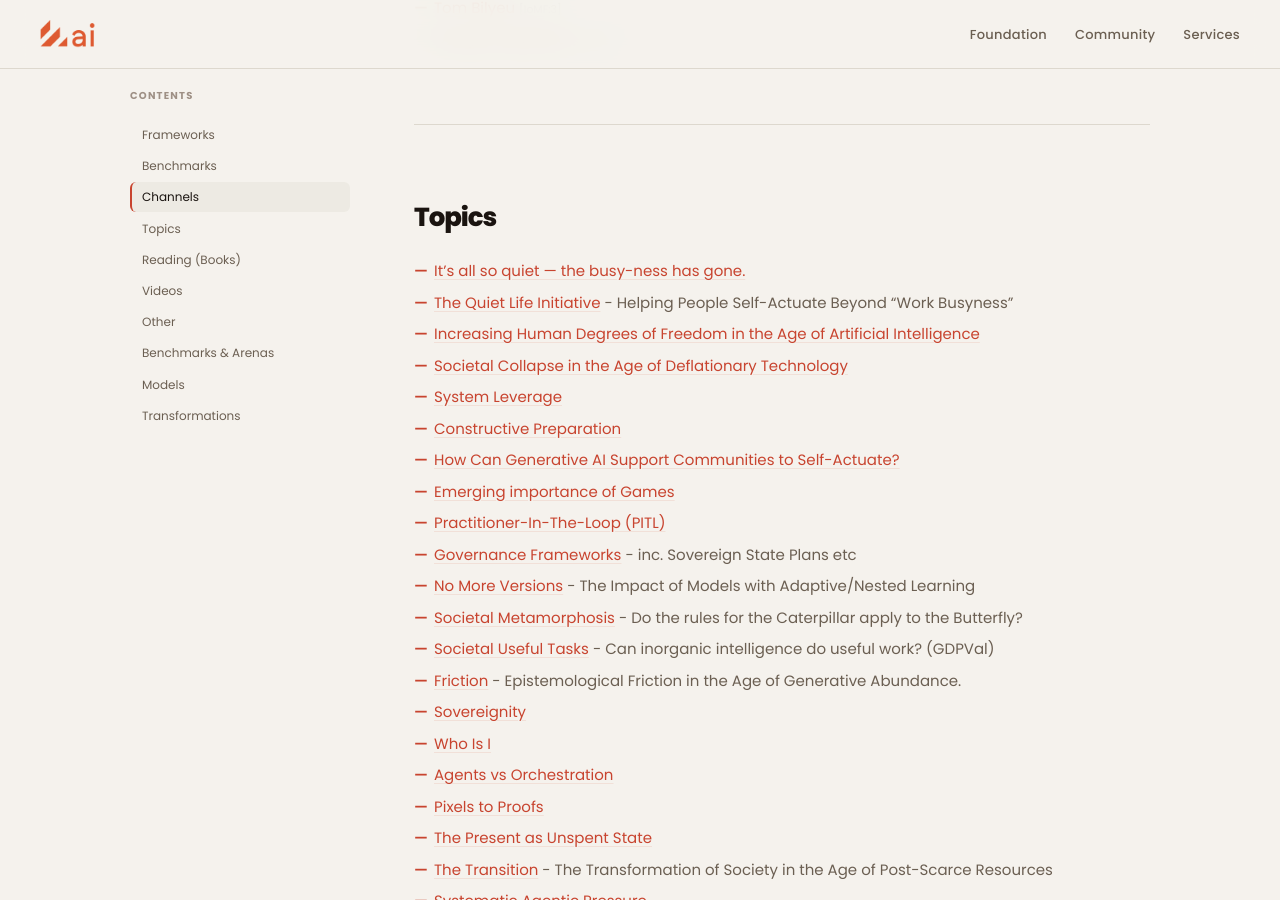
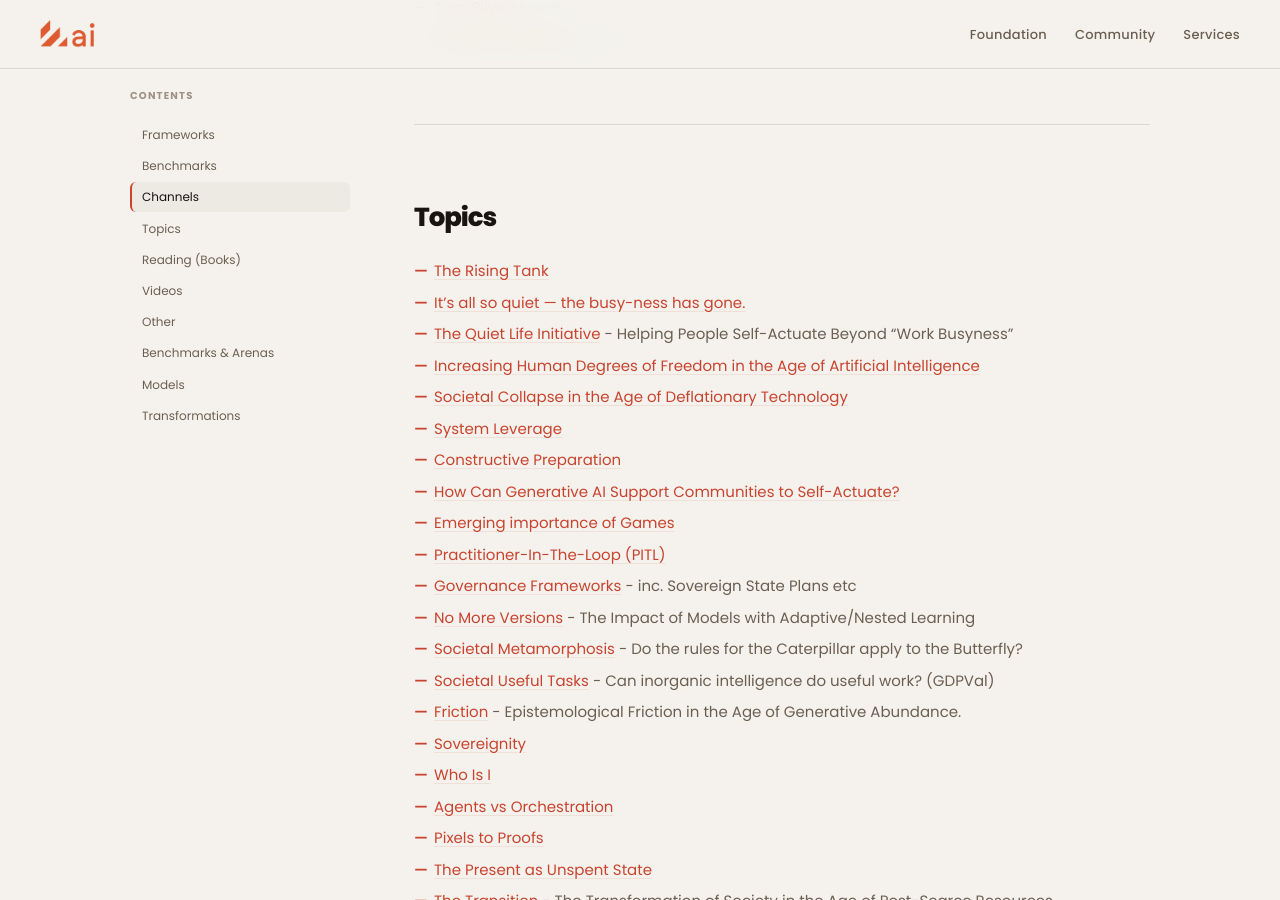
Before and after one commit to selfdriven-foundation/selfdriven-ai, a Jekyll site: the page built from docs/pages/research.md, in a window 1280 px wide and 900 px high, scrolled down 1223 px. Built offline with Jekyll 4.4.1, drawn with Linux system fonts in a browser that asks for light colours.

Commit message:
Update research.md

```diff
--- a/docs/pages/research.md
+++ b/docs/pages/research.md
@@ -29,6 +29,7 @@ permalink: /research/
 - [Google DeepMind](https://www.youtube.com/@googledeepmind) <span style="color:#888888;font-size:0.68rem;">[IoMF:2]</span>
 
 ## Topics
+- [The Rising Tank](/research/the-rising-tank)
 - [It’s all so quiet — the busy-ness has gone.](https://www.selfdriven.business)
 - [The Quiet Life Initiative](https://www.selfdriven.business/initiatives/the-quiet-life) - Helping People Self-Actuate Beyond “Work Busyness”
 - [Increasing Human Degrees of Freedom in the Age of Artificial Intelligence](/research/increasing-human-degrees-of-freedom)
```
